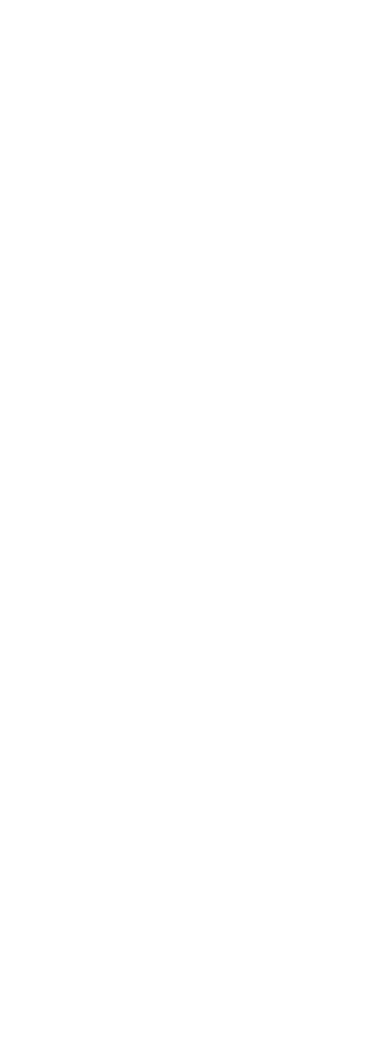
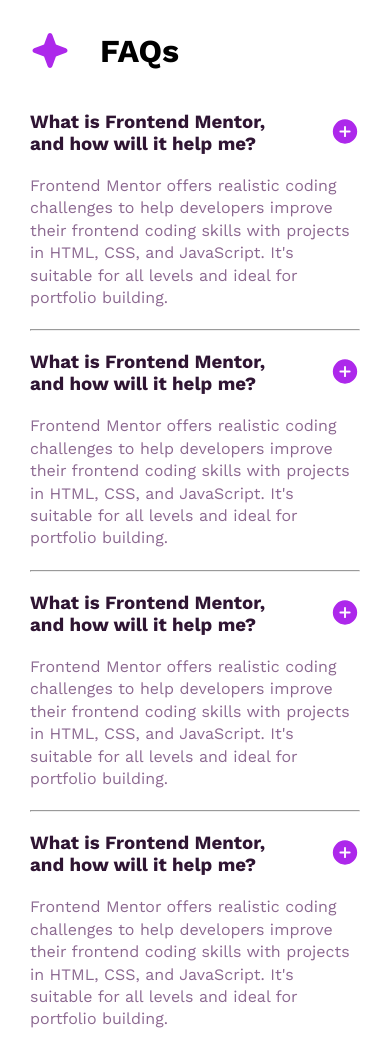
Before and after one commit to brunoaocubo/faqs-perguntas-frequentes, a plain HTML site: page index.html in a window 390 px wide. Before the commit the page ends 844 px from the top, so only its background shows below. Drawn offline with Linux system fonts and the light colour scheme.

Commit message:
Att: Estrutura do HTML e inicio do estilo para mobile

```diff
--- a/css/mobile.css
+++ b/css/mobile.css
@@ -1,8 +1,9 @@
-@font-face {
-    font-family: '';
-    src: url();
+@font-face{
+    font-family: Work Sans;
+    src: url(../assets/fonts/WorkSans-VariableFont_wght.ttf);
+    font-weight: 400 600 700;
 }
-@font-face {
+@font-face{
     font-family: '';
     src: url();
 }
@@ -11,12 +12,68 @@
     margin: 0;
     padding: 0;
     box-sizing: border-box;
+    ;
 }
 
 :root{
-
+    --White: hsl(0, 100%, 100%);
+    --Purple100: hsl(275, 100%, 97%);
+    --Purple600: hsl(292, 16%, 49%);
+    --Purple950: hsl(292, 42%, 14%);
 }
 
 body{
     font-size: 16px;
+    font-family: "Work Sans";
+    padding: 30px;
 }
+
+header{
+    display: flex;
+    flex-flow: row nowrap;
+    align-items: center;
+}
+
+#main-title{
+    padding-inline: 30px;
+}
+
+main{
+    padding-block: 20px;
+}
+
+.flex-container{
+    display: flex;
+    flex-flow: column;
+    width: 100%;
+}
+
+.flex-container2{
+    display: flex;
+    flex-flow: column;
+}
+
+.questions{
+    display: flex;
+    flex-flow: row;
+    padding-block: 20px;
+}
+
+.question-title{
+    padding-right: 30px;
+    color: var(--Purple950);
+}
+
+.questions button{
+    border: none;
+    background-color: transparent;
+}
+
+.answers{
+    padding-bottom: 20px;
+}
+
+.answer{
+    line-height: 1.4em;
+    color: var(--Purple600);
+}
--- a/index.html
+++ b/index.html
@@ -10,15 +10,51 @@
 </head>
 <body>
     <header>
-
+        <img src="assets/images/icon-star.svg" alt="">
+        <h1 id="main-title">FAQs</h1>
     </header>
     <main>
-        <section>
-
+        <section class="flex-container">
+            <article class="flex-container2">
+                <div class="questions">
+                    <h3 class="question-title">What is Frontend Mentor, and how will it help me?</h3>
+                    <button onclick=""><img src="assets/images/icon-plus.svg" alt=""></button>
+                </div>
+                <div class="answers">
+                    <p class="answer">Frontend Mentor offers realistic coding challenges to help developers improve their frontend coding skills with projects in HTML, CSS, and JavaScript. It's suitable for all levels and ideal for portfolio building.</p>
+                </div>
+            </article>
+            <hr>
+            <article class="flex-container2">
+                <div class="questions">
+                    <h3 class="question-title">What is Frontend Mentor, and how will it help me?</h3>
+                    <button onclick=""><img src="assets/images/icon-plus.svg" alt=""></button>
+                </div>
+                <div class="answers">
+                    <p class="answer">Frontend Mentor offers realistic coding challenges to help developers improve their frontend coding skills with projects in HTML, CSS, and JavaScript. It's suitable for all levels and ideal for portfolio building.</p>
+                </div>
+            </article>
+            <hr>
+            <article class="flex-container2">
+                <div class="questions">
+                    <h3 class="question-title">What is Frontend Mentor, and how will it help me?</h3>
+                    <button onclick=""><img src="assets/images/icon-plus.svg" alt=""></button>
+                </div>
+                <div class="answers">
+                    <p class="answer">Frontend Mentor offers realistic coding challenges to help developers improve their frontend coding skills with projects in HTML, CSS, and JavaScript. It's suitable for all levels and ideal for portfolio building.</p>
+                </div>
+            </article>
+            <hr>
+            <article class="flex-container2">
+                <div class="questions">
+                    <h3 class="question-title">What is Frontend Mentor, and how will it help me?</h3>
+                    <button onclick=""><img src="assets/images/icon-plus.svg" alt=""></button>
+                </div>
+                <div class="answers">
+                    <p class="answer">Frontend Mentor offers realistic coding challenges to help developers improve their frontend coding skills with projects in HTML, CSS, and JavaScript. It's suitable for all levels and ideal for portfolio building.</p>
+                </div>
+            </article>
         </section>
     </main>
-    <footer>
-
-    </footer>
 </body>
 </html>
```
